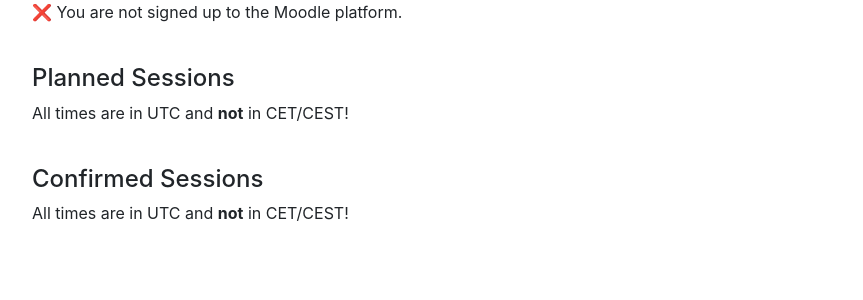
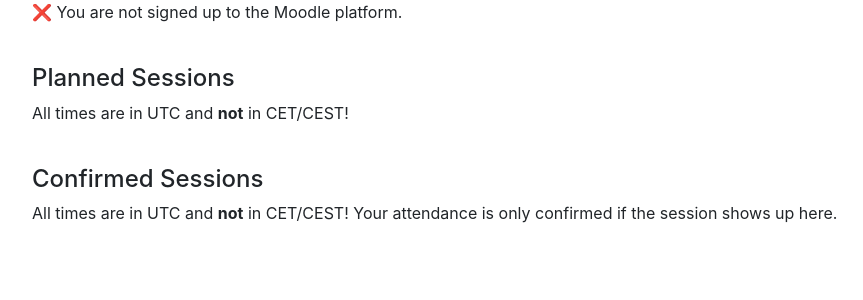
Before and after one commit to vatger/s1-signup, a Django app: template S1/waitinglists/templates/waitinglists/index.html in a window 1280 px wide. Shown: the part 181-481 px from the top of the page, without its empty margins (68-931 px from the left). Run offline with Django 5.2, Linux system fonts and the light colour scheme; the template is opened without the code that fills it, so the values that code supplies are empty; some libraries are stand-ins or nearby versions.

Commit message:
Clarify confirmed session

```diff
--- a/S1/waitinglists/templates/waitinglists/index.html
+++ b/S1/waitinglists/templates/waitinglists/index.html
@@ -139,7 +139,7 @@
     <div class="row">
         <div class="col-12">
             <h4>Confirmed Sessions</h4>
-            <p>All times are in UTC and <b>not</b> in CET/CEST!</p>
+            <p>All times are in UTC and <b>not</b> in CET/CEST! Your attendance is only confirmed if the session shows up here.</p>
         </div>
     </div>
     <div class="row">
```
